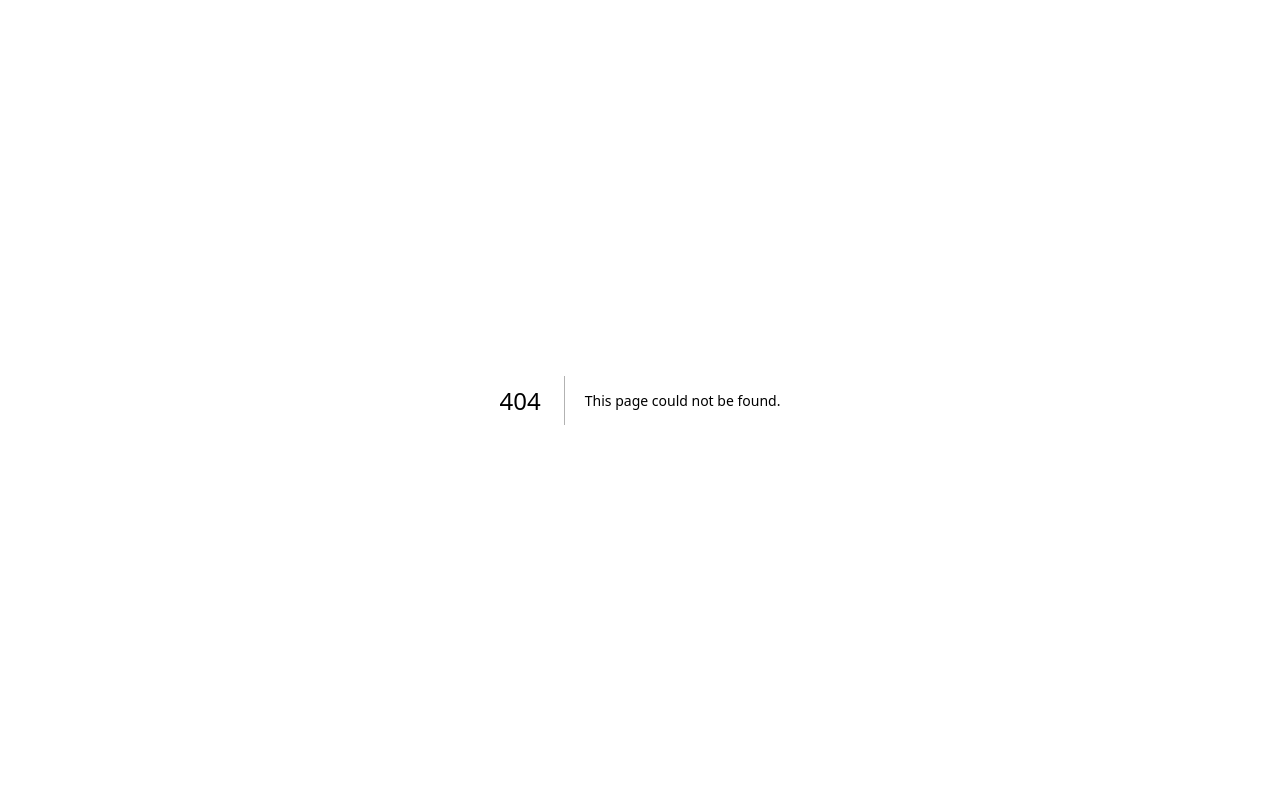
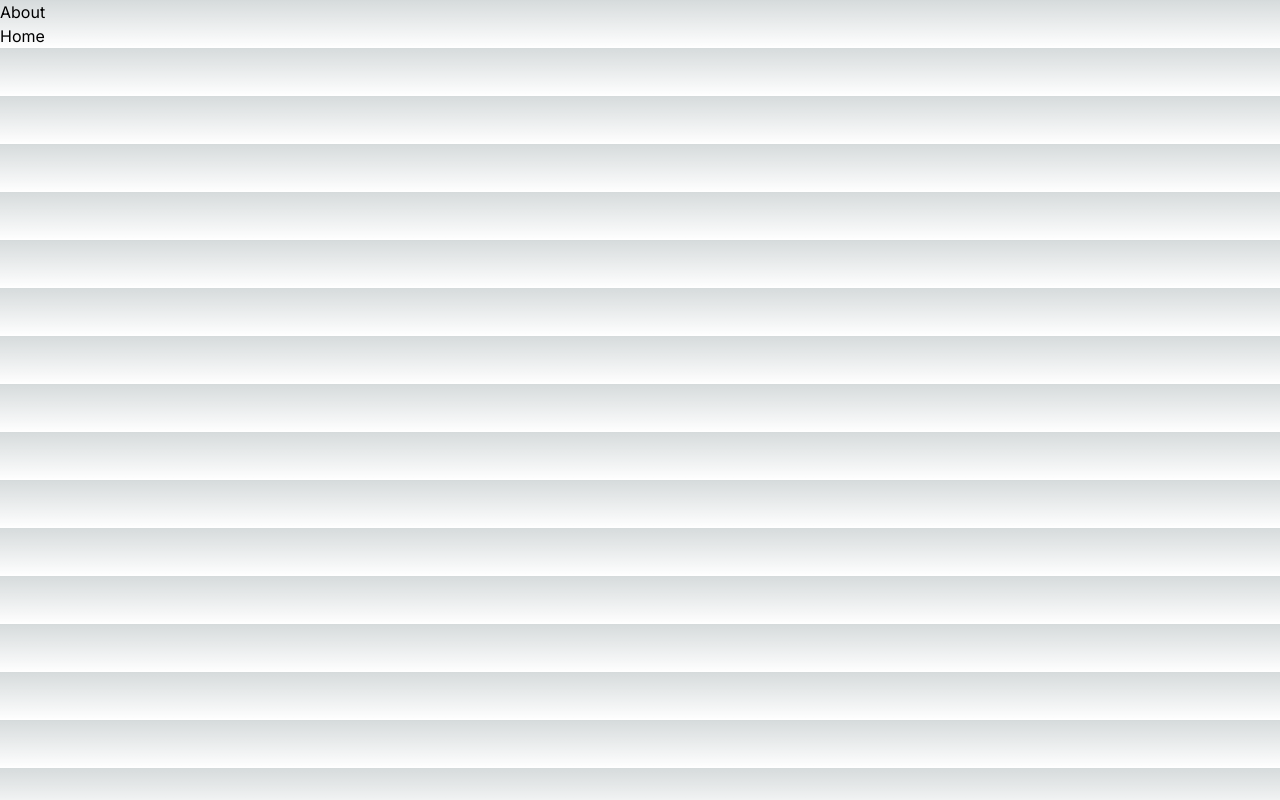
Before and after one commit to Skoomar/umar-farooqi, a Next.js app: page /about in a window 1280 px wide. Before the commit this address had no page. Built offline with nearby package versions, Linux system fonts and the light colour scheme.

Commit message:
Having fun with Next Routing

```diff
--- /dev/null
+++ b/src/app/about/page.tsx
@@ -0,0 +1,10 @@
+import Link from "next/link";
+
+export default function About() {
+    return (
+        <div>
+            <h1>About</h1>
+            <Link href="/">Home</Link>
+        </div>
+    )
+}
--- a/src/app/layout.tsx
+++ b/src/app/layout.tsx
@@ -1,6 +1,7 @@
 import type { Metadata } from "next";
 import { Inter } from "next/font/google";
 import "./globals.css";
+import React from "react";
 
 const inter = Inter({ subsets: ["latin"] });
 
--- a/src/app/page.tsx
+++ b/src/app/page.tsx
@@ -1,7 +1,11 @@
 import Image from "next/image";
+import Link from "next/link";
 
 export default function Home() {
-  return (
-      <h1>Umar Farooqi</h1>
-  );
+    return (
+        <div>
+            <h1>Umar Farooqi</h1>
+            <Link href="/about">About</Link>
+        </div>
+    );
 }
```
